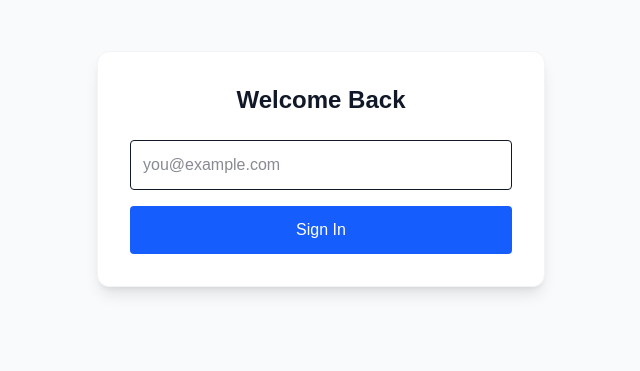
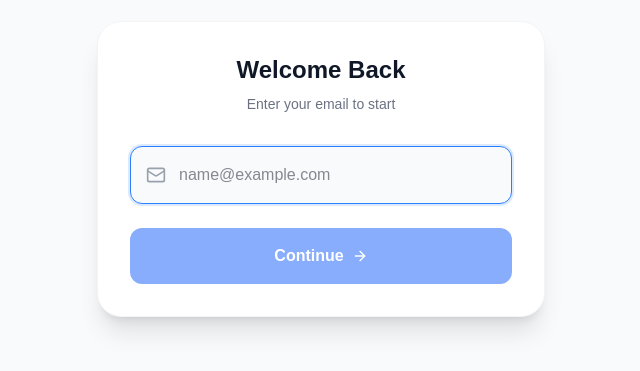
Before and after one commit to kgolezardi/grateful-journal-demo, a Next.js app: page / in a window 1280 px wide. Shown: the part 231-602 px from the top of the page, without its empty margins (319-959 px from the left). Built offline with nearby package versions, Linux system fonts and the light colour scheme; no server answers.

Commit message:
Use OTP instead of magic link

```diff
--- a/app/auth/actions.ts
+++ b/app/auth/actions.ts
@@ -1,18 +1,17 @@
 'use server'
 
 import { createClient } from '@/utils/supabase/server'
+import { redirect } from 'next/navigation'
 import { revalidatePath } from 'next/cache'
-import { redirect } from 'next/navigation'
 
-export async function login(formData: FormData) {
+
+export async function sendLoginCode(email: string) {
   const supabase = await createClient()
-  const email = formData.get('email') as string
 
   const { error } = await supabase.auth.signInWithOtp({
     email,
     options: {
       shouldCreateUser: true,
-      emailRedirectTo: `${process.env.NEXT_PUBLIC_SITE_URL}/auth/callback`,
     },
   })
 
@@ -23,9 +22,26 @@ export async function login(formData: FormData) {
   return { success: true }
 }
 
+export async function verifyLoginCode(email: string, code: string) {
+  const supabase = await createClient()
+
+  const { error } = await supabase.auth.verifyOtp({
+    email,
+    token: code,
+    type: 'email',
+  })
+
+  if (error) {
+    return { success: false, error: 'Invalid code. Please try again.' }
+  }
+
+  revalidatePath('/', 'layout')
+  redirect('/')
+}
+
 export async function logout() {
   const supabase = await createClient()
   await supabase.auth.signOut()
-  revalidatePath('/')
+  revalidatePath('/', 'layout')
   redirect('/')
 }
--- a/components/login-form.tsx
+++ b/components/login-form.tsx
@@ -1,42 +1,176 @@
 'use client'
 
 import { useState } from 'react'
-import { login } from '@/app/auth/actions'
+import { sendLoginCode, verifyLoginCode } from '@/app/auth/actions'
+import { Loader2, Mail, ArrowRight } from 'lucide-react'
 
 export default function LoginForm() {
+  const [step, setStep] = useState<'EMAIL' | 'OTP'>('EMAIL')
   const [loading, setLoading] = useState(false)
-  const [message, setMessage] = useState('')
+  const [email, setEmail] = useState('')
+  const [code, setCode] = useState('')
+  const [error, setError] = useState('')
 
-  const handleSubmit = async (formData: FormData) => {
+  // Constants
+  const CODE_LENGTH = 8
+
+  // -- STEP 1: SEND CODE --
+  const handleSendCode = async () => {
+    if (!email.trim()) return
     setLoading(true)
-    const result = await login(formData)
-    if (result?.success) {
-      setMessage('Magic link sent! Check your email.')
+    setError('')
+
+    const result = await sendLoginCode(email)
+
+    setLoading(false)
+    if (result.success) {
+      setStep('OTP')
     } else {
-      setMessage('Something went wrong.')
+      setError(result.error || 'Failed to send code')
     }
+  }
+
+  // -- STEP 2: VERIFY CODE --
+  const handleVerifyCode = async () => {
+    // Only allow verify if code is full length (optional, but good UX)
+    if (code.length !== CODE_LENGTH) {
+      setError(`Code must be ${CODE_LENGTH} digits`)
+      return
+    }
+
+    setLoading(true)
+    setError('')
+
+    const result = await verifyLoginCode(email, code)
+
     setLoading(false)
+    if (result?.error) {
+      setError(result.error)
+    }
+  }
+
+  // Handle "Enter" key press
+  const handleKeyDown = (e: React.KeyboardEvent) => {
+    if (e.key === 'Enter') {
+      if (step === 'EMAIL') handleSendCode()
+      else handleVerifyCode()
+    }
   }
 
   return (
-    <div className="max-w-md w-full bg-white p-8 rounded-xl shadow-lg border border-gray-100 text-center">
-      <h2 className="text-2xl font-bold mb-6">Welcome Back</h2>
-      {message ? (
-        <p className="text-green-600 bg-green-50 p-3 rounded">{message}</p>
-      ) : (
-        <form action={handleSubmit} className="flex flex-col gap-4">
-          <input
-            name="email"
-            type="email"
-            placeholder="you@example.com"
-            required
-            className="p-3 border rounded"
-          />
-          <button disabled={loading} className="bg-blue-600 text-white p-3 rounded hover:bg-blue-700 disabled:opacity-50">
-            {loading ? 'Sending...' : 'Sign In'}
+    <div className="w-full max-w-md bg-white p-8 rounded-3xl shadow-xl border border-gray-100 text-center">
+
+      {/* HEADER */}
+      <div className="mb-8">
+        <h2 className="text-2xl font-bold text-gray-900 mb-2">Welcome Back</h2>
+        <p className="text-gray-500 text-sm">
+          {step === 'EMAIL'
+            ? 'Enter your email to start'
+            : `Code sent to ${email}`}
+        </p>
+      </div>
+
+      <div className="flex flex-col gap-6">
+
+        {/* INPUT FIELDS */}
+        {step === 'EMAIL' ? (
+          <div className="relative">
+            <Mail className="absolute left-4 top-1/2 -translate-y-1/2 text-gray-400 w-5 h-5" />
+            <input
+              type="email"
+              value={email}
+              onChange={(e) => setEmail(e.target.value)}
+              placeholder="name@example.com"
+              className="w-full pl-12 pr-4 py-4 bg-gray-50 border border-gray-200 rounded-xl focus:border-blue-500 focus:ring-2 focus:ring-blue-100 outline-none transition-all"
+              autoFocus
+              onKeyDown={handleKeyDown}
+            />
+          </div>
+        ) : (
+          <div className="relative w-full">
+            {/* The Magic Trick:
+               A real input covers the entire area but is invisible (opacity-0).
+               This captures focus, typing, pasting, and backspace natively.
+            */}
+            <input
+              type="text"
+              value={code}
+              onChange={(e) => {
+                // Only allow numbers and limit length
+                const val = e.target.value.replace(/[^0-9]/g, '')
+                if (val.length <= CODE_LENGTH) setCode(val)
+              }}
+              className="absolute inset-0 w-full h-full opacity-0 cursor-default z-10"
+              autoFocus
+              inputMode="numeric"
+              autoComplete="one-time-code"
+              onKeyDown={handleKeyDown}
+            />
+
+            {/* VISUAL BOXES */}
+            <div className="flex justify-between gap-1 sm:gap-2">
+              {Array.from({ length: CODE_LENGTH }).map((_, index) => {
+                const digit = code[index]
+                const isActive = index === code.length
+                const isFilled = index < code.length
+
+                return (
+                  <div
+                    key={index}
+                    className={`
+                      w-8 h-12 sm:w-10 sm:h-14
+                      rounded-lg border-2 flex items-center justify-center text-xl font-bold transition-all
+                      ${isActive ? 'border-blue-500 ring-4 ring-blue-100 bg-white z-0 scale-110' : ''}
+                      ${isFilled ? 'border-gray-900 bg-white text-gray-900' : 'border-gray-200 bg-gray-50 text-gray-400'}
+                    `}
+                  >
+                    {digit || ''}
+                  </div>
+                )
+              })}
+            </div>
+          </div>
+        )}
+
+        {/* ERROR MESSAGE */}
+        {error && (
+          <p className="text-red-600 bg-red-50 p-3 rounded-lg text-sm font-medium animate-in fade-in slide-in-from-top-1">
+            {error}
+          </p>
+        )}
+
+        {/* ACTION BUTTON */}
+        <button
+          onClick={step === 'EMAIL' ? handleSendCode : handleVerifyCode}
+          disabled={loading || (step === 'EMAIL' ? !email : code.length !== CODE_LENGTH)}
+          className="w-full bg-blue-600 hover:bg-blue-700 text-white font-bold py-4 rounded-xl transition-all disabled:opacity-50 disabled:cursor-not-allowed flex items-center justify-center gap-2 group"
+        >
+          {loading ? (
+            <Loader2 className="w-5 h-5 animate-spin" />
+          ) : step === 'EMAIL' ? (
+            <>
+              Continue
+              <ArrowRight className="w-4 h-4 group-hover:translate-x-1 transition-transform" />
+            </>
+          ) : (
+            'Verify & Sign In'
+          )}
+        </button>
+
+        {/* BACK BUTTON (OTP Step Only) */}
+        {step === 'OTP' && (
+          <button
+            onClick={() => {
+              setStep('EMAIL')
+              setCode('')
+              setError('')
+            }}
+            className="text-gray-400 text-sm hover:text-gray-600 py-2 transition-colors"
+          >
+            Wrong email? Go back
           </button>
-        </form>
-      )}
+        )}
+      </div>
     </div>
   )
 }
```
